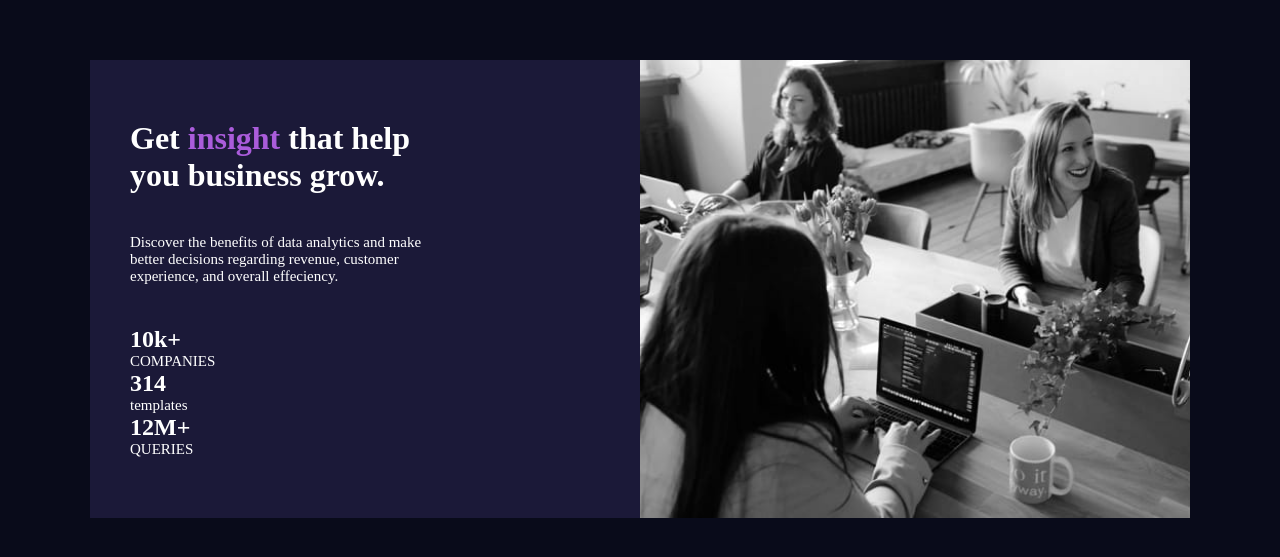
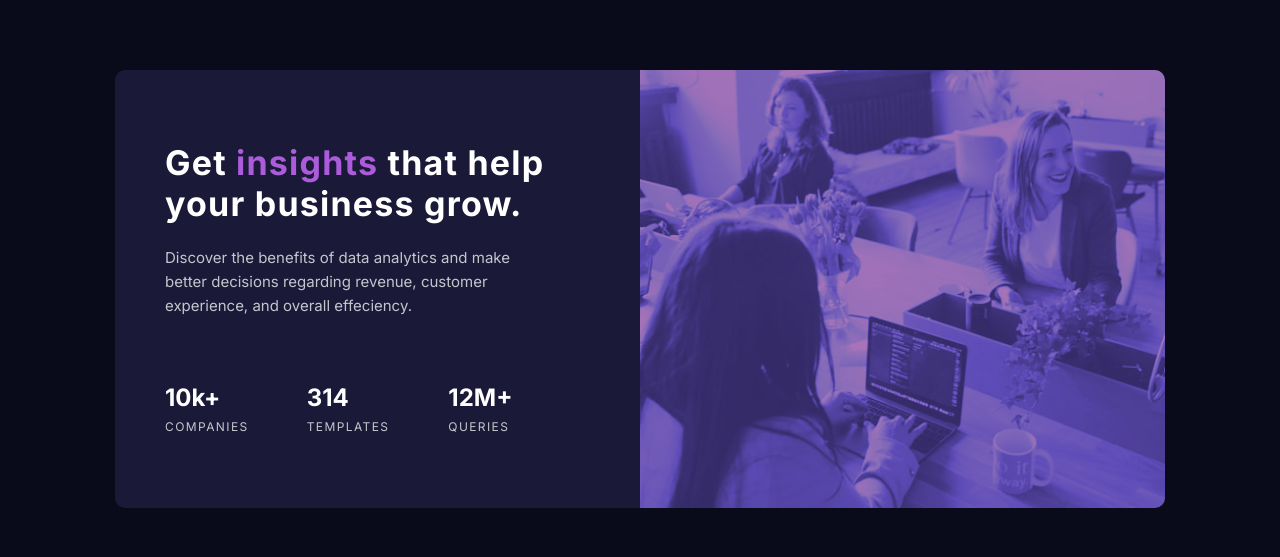
Before and after one commit to hgoncerz/Preview-card, a plain HTML site: page index.html in a window 1280 px wide. Shown: the part 111-668 px from the top of the page. Drawn offline with Linux system fonts and the light colour scheme.

Commit message:
desctop design complete

```diff
--- a/index.html
+++ b/index.html
@@ -14,9 +14,9 @@
           <div class="main__wrap__content__text">
             <h1>
               Get
-              <span>insight</span>
+              <span>insights</span>
               that help <br />
-              you business grow.
+              your business grow.
             </h1>
 
             <p>
@@ -32,7 +32,7 @@
               </div>
               <div>
                 <h2>314</h2>
-                <p>templates</p>
+                <p>TEMPLATES</p>
               </div>
               <div>
                 <h2>12M+</h2>
--- a/scss/_config.scss
+++ b/scss/_config.scss
@@ -1,6 +1,8 @@
 $main-background: hsl(233, 47%, 7%);
 $card-background: hsl(244, 38%, 16%);
 $soft-violet: hsl(277, 64%, 61%);
+
+@import url("https://fonts.googleapis.com/css2?family=Fraunces:ital,opsz,wght@0,9..144,100;1,9..144,100&family=Inter:wght@100;200;300;400;500;600;700;800&family=Outfit:wght@100;200;300;400;500;600;700;800&family=Overpass:ital,wght@0,100;0,200;0,300;0,400;0,500;0,600;0,700;0,800;1,100;1,200;1,300;1,400;1,500;1,600;1,700;1,800&family=Poppins:ital,wght@0,100;0,200;0,300;0,400;1,100;1,200;1,300;1,400&display=swap");
 
 * {
   box-sizing: border-box;
@@ -9,4 +11,7 @@ $soft-violet: hsl(277, 64%, 61%);
 }
 p {
   font-size: 15px;
+  color: hsla(0, 0%, 100%, 0.75);
+  font-weight: 400;
+  line-height: 1.6;
 }
--- a/scss/style.scss
+++ b/scss/style.scss
@@ -1,6 +1,7 @@
 @import "config";
 body {
   background: $main-background;
+  font-family: "Inter", sans-serif;
 }
 
 .main {
@@ -12,8 +13,8 @@ body {
   color: white;
   &__wrap {
     background: $card-background;
-    width: 1100px;
-
+    width: 1050px;
+    border-radius: 10px;
     &__content {
       display: grid;
       grid-template-columns: repeat(2, 2fr);
@@ -21,9 +22,31 @@ body {
       &__text {
         display: grid;
         align-items: center;
-        padding: 40px;
+        padding: 50px;
         & span {
           color: $soft-violet;
+        }
+        & h1 {
+          font-size: 34px;
+          font-weight: 700;
+          letter-spacing: 1.2px;
+          // margin-bottom: 10px;
+        }
+        & p {
+          align-self: start;
+        }
+        &__info {
+          display: grid;
+          grid-template-columns: repeat(3, 1fr);
+
+          & h2 {
+            margin-bottom: 5px;
+          }
+
+          & p {
+            font-size: 12px;
+            letter-spacing: 1.4px;
+          }
         }
       }
 
@@ -31,6 +54,10 @@ body {
         width: 100%;
         height: 100%;
         object-fit: cover;
+        border-radius: 0 10px 10px 0;
+
+        filter: invert(25%) sepia(24%) saturate(1590%) hue-rotate(210deg)
+          brightness(72%) contrast(100%);
       }
     }
   }
```
Also changed, not shown: css/style.css, 1 other file.
